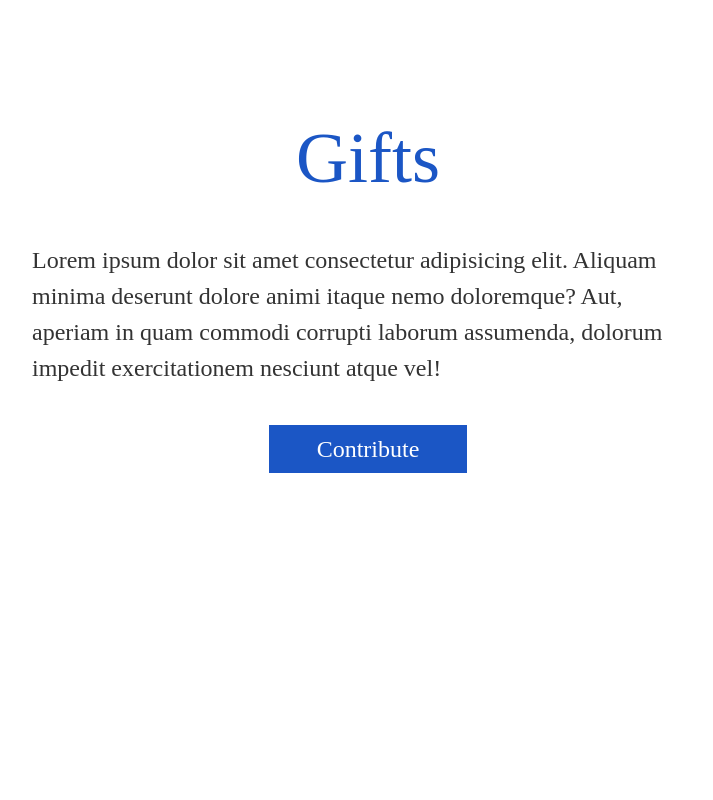
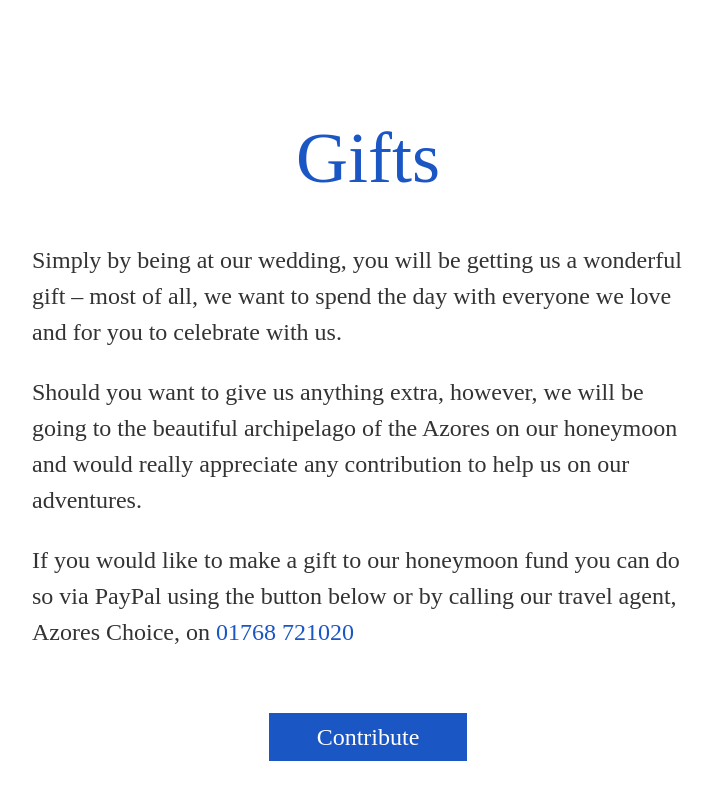
Before and after one commit to nath-codes/jelena, a React (Create React App) app: page / in a window 1280 px wide. Shown: the part 3188-3988 px from the top of the page, without its empty margins (272-985 px from the left). Built offline with nearby package versions, Linux system fonts and the light colour scheme; no server answers; a web font is replaced by a local one.

Commit message:
added correct copy to Gift component

```diff
--- a/src/components/Gifts.jsx
+++ b/src/components/Gifts.jsx
@@ -3,6 +3,8 @@ import Heading from "./Heading";
 import Section from "./Section";
 import Text from "./Text";
 import ButtonLink from "./ButtonLink";
+import Link from "./Link";
+import Paragraph from "./Paragraph";
 import spacer from "../mixins/spacer";
 
 const GiftsText = Text.extend`
@@ -13,12 +15,27 @@ const Hero = () => (
   <Section id="gifts">
     <Heading>Gifts</Heading>
     <GiftsText>
-      Lorem ipsum dolor sit amet consectetur adipisicing elit. Aliquam minima
-      deserunt dolore animi itaque nemo doloremque? Aut, aperiam in quam commodi
-      corrupti laborum assumenda, dolorum impedit exercitationem nesciunt atque
-      vel!
+      <Paragraph>
+        Simply by being at our wedding, you will be getting us a wonderful gift
+        – most of all, we want to spend the day with everyone we love and for
+        you to celebrate with us.
+      </Paragraph>
+
+      <Paragraph>
+        Should you want to give us anything extra, however, we will be going to
+        the beautiful archipelago of the Azores on our honeymoon and would
+        really appreciate any contribution to help us on our adventures.
+      </Paragraph>
+
+      <Paragraph>
+        If you would like to make a gift to our honeymoon fund you can do so via
+        PayPal using the button below or by calling our travel agent, Azores
+        Choice, on <Link href="tel:01768 721020">01768 721020</Link>
+      </Paragraph>
     </GiftsText>
-    <ButtonLink href="https://amazon.co.uk">Contribute</ButtonLink>
+    <ButtonLink href="https://www.paypal.com/pools/c/858WNidwXt">
+      Contribute
+    </ButtonLink>
   </Section>
 );
 
```
